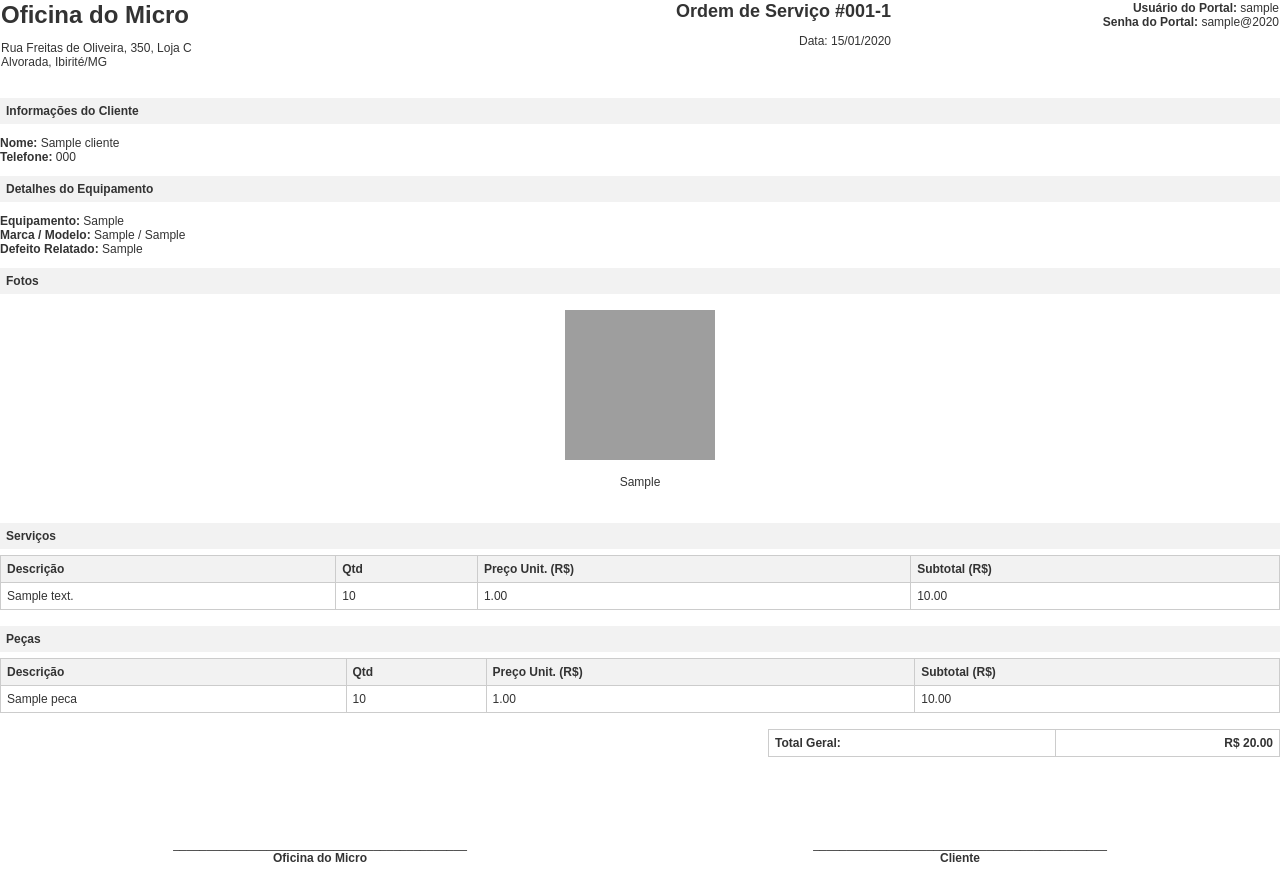
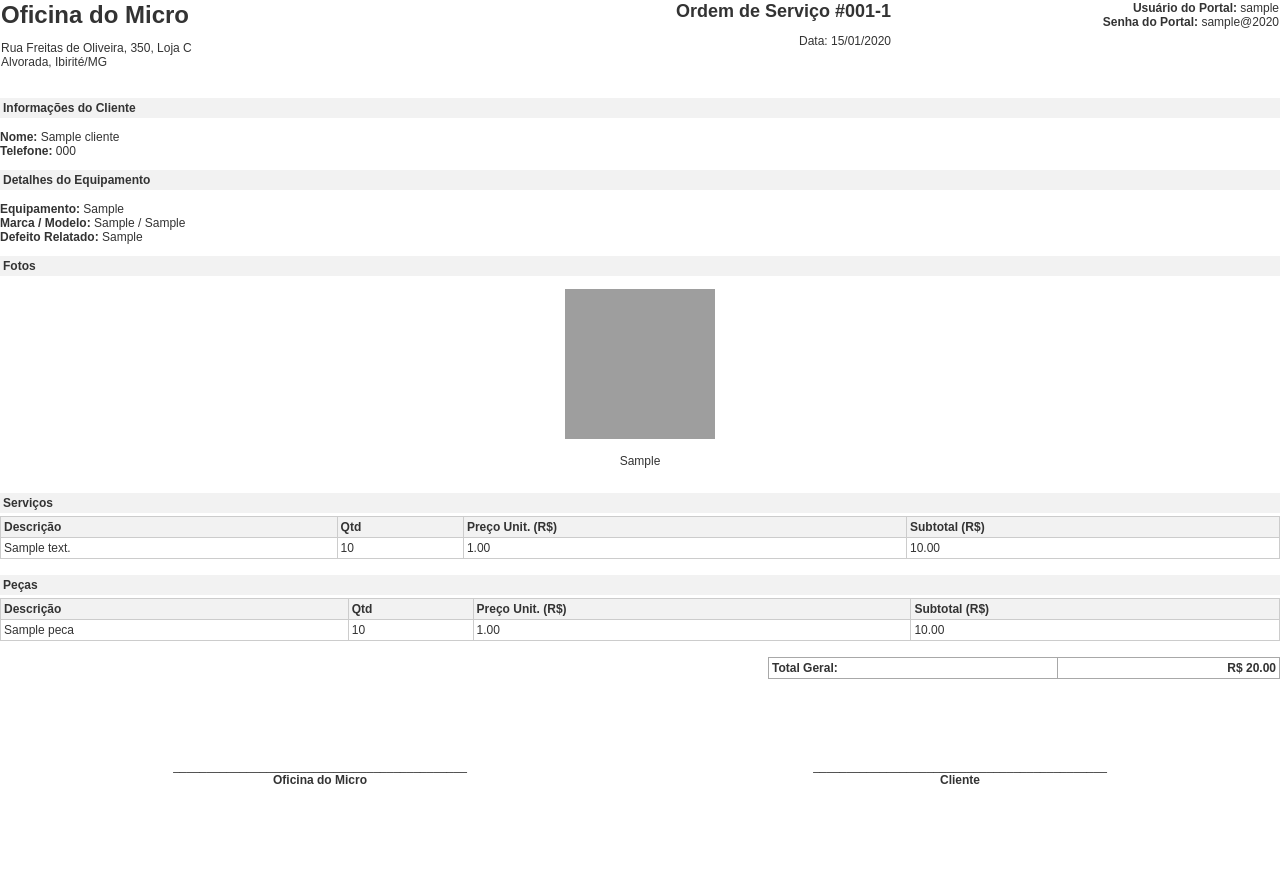
Before and after one commit to barrigaverd/Projeto-Oficina, a Flask app: page /os/exibir_pdf/1 in a window 1280 px wide. After the commit the page ends 784 px from the top, so only its background shows below. Run offline with Flask 3, Linux system fonts and the light colour scheme; a user stored in the database is signed in; tables that the repository leaves empty hold one stand-in row (values such as "Sample post"); grey boxes are pictures that could not be loaded.

Commit message:
padding no templatepdf ajustado

```diff
--- a/templates/template_pdf.html
+++ b/templates/template_pdf.html
@@ -24,7 +24,7 @@
         }
         .items-table th, .items-table td {
             border: 1px solid #ccc;
-            padding: 6px;
+            padding: 3px;
             text-align: left;
         }
         .items-table th {
@@ -39,19 +39,19 @@
         }
         .section-header {
             background-color: #f2f2f2;
-            padding: 6px;
+            padding: 3px;
             font-weight: bold;
-            margin: 12px 0 6px 0;
+            margin: 3px 0 3px 0;
         }
         .total-table {
             width: 40%;
             margin-left: auto;
             border-collapse: collapse;
-            margin-top: 12px;
+            margin-top: 6px;
         }
         .total-table td {
-            border: 1px solid #ccc;
-            padding: 6px;
+            border: 1px solid #a8a8a8;
+            padding: 3px;
             font-weight: bold;
         }
         .fotos-table {
```
